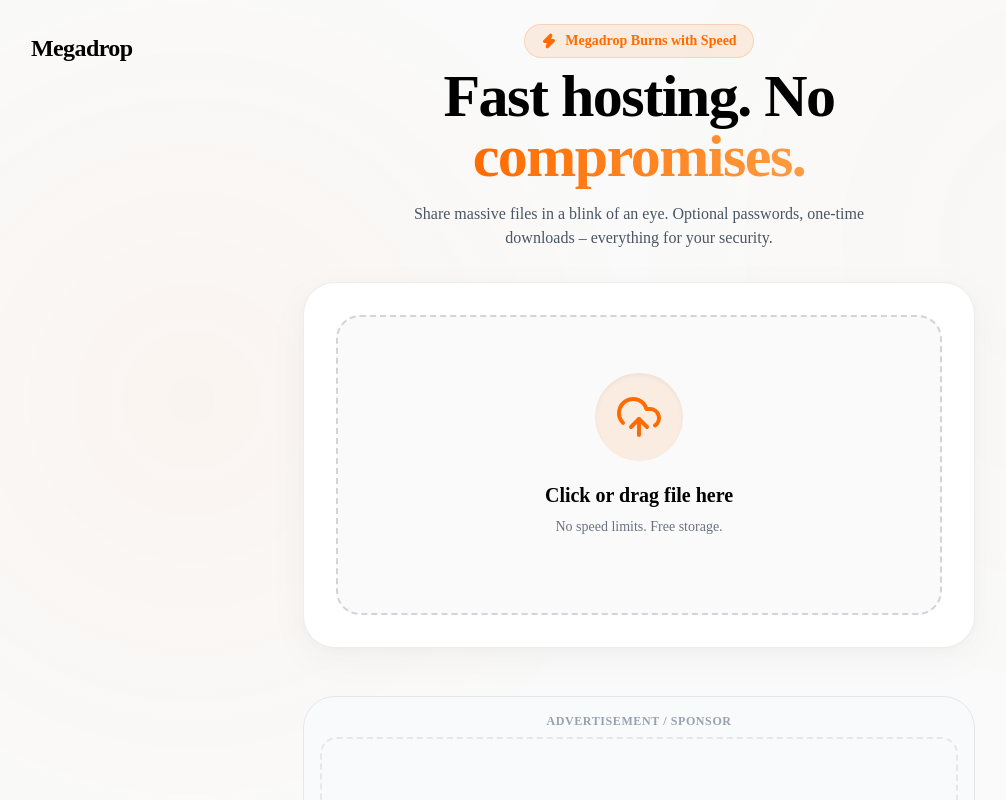
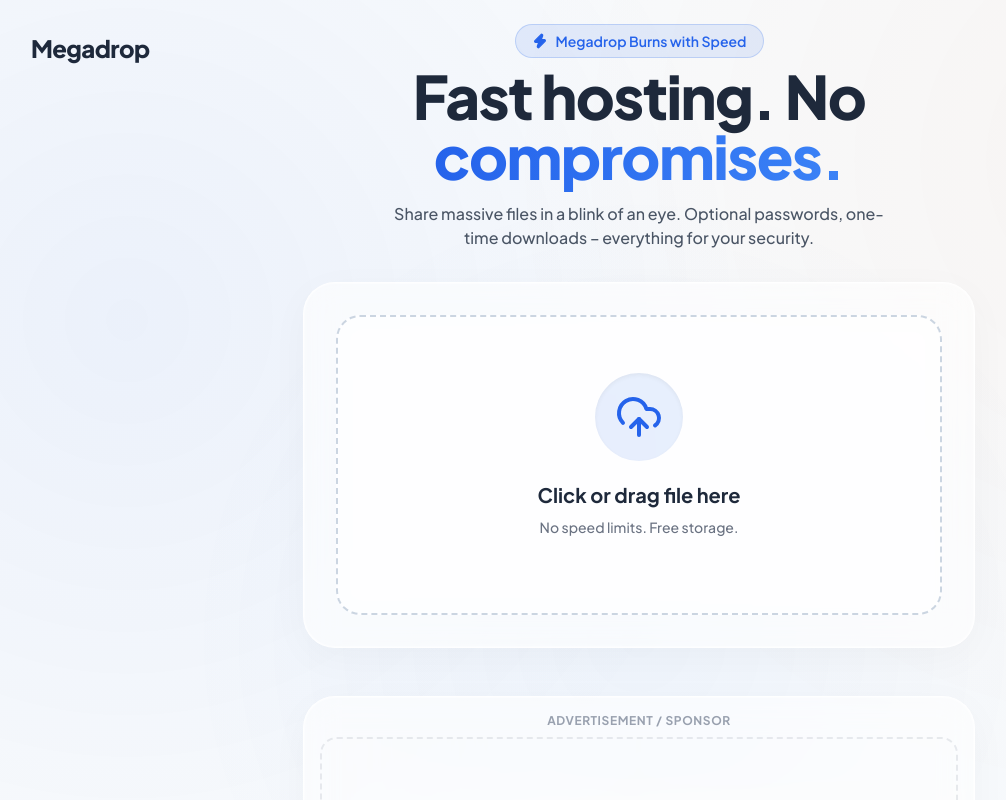
Before and after one commit to Redcatekkk/megadrop, a Next.js app: page /en in a window 1280 px wide. Shown: the top 800 px of the page, without its empty margins (1-1007 px from the left). Built offline with nearby package versions, Linux system fonts and the light colour scheme.

Commit message:
feat(ui): redesign to pro-max glassmorphism style and Plus Jakarta Sans

```diff
--- a/src/app/[lang]/f/[id]/DownloadClientUI.tsx
+++ b/src/app/[lang]/f/[id]/DownloadClientUI.tsx
@@ -88,12 +88,12 @@
     <motion.div
       initial={{ opacity: 0, scale: 0.95 }}
       animate={{ opacity: 1, scale: 1 }}
-      className="glass-panel w-full max-w-xl p-8 md:p-12 rounded-[2rem] flex flex-col items-center relative z-10 bg-white"
+      className="glass-panel w-full max-w-xl p-8 md:p-12 rounded-[2rem] flex flex-col items-center relative z-10"
     >
       <AnimatePresence mode="wait">
         {!previewData ? (
           <motion.div key="main" className="w-full flex flex-col items-center" exit={{ opacity: 0, scale: 0.95 }}>
-            <div className="w-24 h-24 bg-orange-50 rounded-full flex items-center justify-center mb-6 border border-orange-100 shadow-inner">
+            <div className="w-24 h-24 bg-blue-50 rounded-full flex items-center justify-center mb-6 border border-blue-100 shadow-inner">
               <DownloadCloud className="w-10 h-10 text-primary" />
             </div>
 
@@ -142,7 +142,7 @@
               <button
                 onClick={() => handleAction('download')}
                 disabled={isProcessing}
-                className="w-full py-4 rounded-xl font-bold text-white text-lg bg-primary hover:bg-[#e66000] transition-all shadow-xl shadow-primary/25 active:scale-95 disabled:opacity-50 disabled:scale-100 flex justify-center items-center gap-2"
+                className="w-full py-4 rounded-xl font-bold text-white text-lg bg-[#F97316] hover:bg-[#EA580C] transition-all shadow-xl shadow-[#F97316]/20 active:scale-95 disabled:opacity-50 disabled:scale-100 flex justify-center items-center gap-2"
               >
                 {isProcessing ? dict.download.processing : dict.download.downloadBtn}
                 {!isProcessing && <DownloadCloud className="w-5 h-5"/>}
@@ -180,7 +180,7 @@
                  </button>
                  <button
                    onClick={() => window.location.href = previewData.dlUrl}
-                   className="px-4 py-2 bg-primary text-white rounded-lg font-semibold text-sm hover:bg-[#e66000] flex items-center gap-2 shadow-md shadow-primary/20"
+                   className="px-4 py-2 bg-primary text-white rounded-lg font-semibold text-sm hover:bg-blue-700 flex items-center gap-2 shadow-md shadow-primary/20"
                   >
                     <DownloadCloud className="w-4 h-4"/> {dict.download.saveBtn}
                  </button>
--- a/src/app/[lang]/layout.tsx
+++ b/src/app/[lang]/layout.tsx
@@ -1,13 +1,13 @@
 import type { Metadata } from "next";
-import { Geist, Geist_Mono } from "next/font/google";
+import { Plus_Jakarta_Sans, Geist_Mono } from "next/font/google";
 import Link from "next/link";
 import "../globals.css";
 
 import { getDictionary, Locale } from "@/lib/dictionaries";
 import { I18nProvider } from "@/components/I18nProvider";
 
-const geistSans = Geist({
-  variable: "--font-geist-sans",
+const plusJakartaSans = Plus_Jakarta_Sans({
+  variable: "--font-sans",
   subsets: ["latin"],
 });
 
@@ -42,7 +42,7 @@
   return (
     <html
       lang={lang}
-      className={`${geistSans.variable} ${geistMono.variable} h-full antialiased`}
+      className={`${plusJakartaSans.variable} ${geistMono.variable} h-full antialiased`}
     >
       <head>
         <script async src="https://pagead2.googlesyndication.com/pagead/js/adsbygoogle.js?client=ca-pub-5365099957491511" crossOrigin="anonymous"></script>
--- a/src/app/[lang]/page.tsx
+++ b/src/app/[lang]/page.tsx
@@ -208,7 +208,7 @@
                       onClick={copyToClipboard}
                       className={cn(
                         "h-full px-6 font-bold transition-colors m-1 rounded-lg",
-                        copied ? "bg-green-600 text-white" : "bg-primary text-white hover:bg-[#e66000]"
+                        copied ? "bg-green-600 text-white" : "bg-primary text-white hover:bg-blue-700 hover:shadow-md hover:shadow-primary/20"
                       )}
                     >
                       {copied ? dict.home.copied : dict.home.copy}
@@ -362,7 +362,7 @@
 
                       </div>
 
-                      <button onClick={handleUpload} className="w-full mt-4 py-4 rounded-xl font-bold text-white text-lg bg-primary hover:bg-[#e66000] focus:ring-4 focus:ring-primary/30 transition-all shadow-lg active:scale-[0.98]">
+                      <button onClick={handleUpload} className="w-full mt-4 py-4 rounded-xl font-bold text-white text-lg bg-[#F97316] hover:bg-[#EA580C] focus:ring-4 focus:ring-[#F97316]/30 transition-all shadow-lg hover:shadow-[#F97316]/20 active:scale-[0.98]">
                         {dict.home.uploadBtnAction}
                       </button>
                     </motion.div>
--- a/src/app/globals.css
+++ b/src/app/globals.css
@@ -20,16 +20,17 @@
 }
 
 :root {
-  --background: #FAFAFA;
-  --foreground: #000000;
-  --primary: #FF6B00;
+  --background: #F8FAFC;
+  --foreground: #1E293B;
+  --primary: #2563EB;
   --primary-foreground: #ffffff;
-  --secondary: #EDEDED;
-  --secondary-foreground: #000000;
-  --border: #EDEDED;
+  --secondary: #EFF6FF;
+  --secondary-foreground: #1E3A8A;
+  --border: #E2E8F0;
   --destructive: #ef4444;
   --destructive-foreground: #ffffff;
   --radius: 0.75rem;
+  --accent-cta: #F97316;
 }
 
 @layer base {
@@ -38,10 +39,11 @@
   }
   body {
     @apply bg-background text-foreground antialiased min-h-screen selection:bg-primary/30;
-    /* Delikatne plamy kolorów w tle */
+    /* Delikatne plamy kolorów w tle (modern glassmorphism depth) */
     background-image:
-      radial-gradient(circle at 15% 50%, rgba(255, 107, 0, 0.04), transparent 40%),
-      radial-gradient(circle at 85% 30%, rgba(255, 107, 0, 0.02), transparent 40%);
+      radial-gradient(circle at 10% 40%, rgba(37, 99, 235, 0.06), transparent 50%),
+      radial-gradient(circle at 90% 20%, rgba(249, 115, 22, 0.04), transparent 50%),
+      radial-gradient(circle at 50% 80%, rgba(59, 130, 246, 0.05), transparent 50%);
   }
   html {
     @apply font-sans;
@@ -49,24 +51,28 @@
 }
 
 .glass-panel {
-  background: #ffffff;
-  border: 1px solid var(--border);
-  box-shadow: 0 10px 40px rgba(0, 0, 0, 0.04), 0 2px 10px rgba(0, 0, 0, 0.02);
+  background: rgba(255, 255, 255, 0.6);
+  backdrop-filter: blur(16px);
+  -webkit-backdrop-filter: blur(16px);
+  border: 1px solid rgba(255, 255, 255, 0.8);
+  box-shadow: 0 10px 40px rgba(0, 0, 0, 0.03), 0 2px 10px rgba(0, 0, 0, 0.01), inset 0 0 0 1px rgba(255, 255, 255, 0.4);
 }
 
 .upload-zone {
-  background: #FAFAFA;
-  border: 2px dashed #d4d4d8; /* Jasny szary obrys */
-  transition: all 0.2s ease-in-out;
+  background: rgba(255, 255, 255, 0.4);
+  border: 2px dashed #CBD5E1;
+  transition: all 0.25s ease-in-out;
+  backdrop-filter: blur(12px);
+  -webkit-backdrop-filter: blur(12px);
 }
 
 .upload-zone:hover, .upload-zone.drag-active {
-  background: #fff5ea; /* Bardzo jasny pomarańczowy */
+  background: rgba(37, 99, 235, 0.02); /* bardzo jasny niebieski */
   border-color: var(--primary);
 }
 
 .text-gradient {
-  background: linear-gradient(to right, #FF6B00, #ff9b40);
+  background: linear-gradient(to right, #2563EB, #3B82F6);
   -webkit-background-clip: text;
   -webkit-text-fill-color: transparent;
   background-clip: text;
--- a/src/components/AdSpace.tsx
+++ b/src/components/AdSpace.tsx
@@ -48,9 +48,9 @@
 
   if (adBlocked) {
     return (
-      <div className={`w-full bg-orange-50 border-2 border-orange-100 rounded-[2rem] p-6 lg:p-8 flex flex-col items-center justify-center text-center space-y-4 shadow-sm ${className}`}>
+      <div className={`w-full glass-panel rounded-[2rem] p-6 lg:p-8 flex flex-col items-center justify-center text-center space-y-4 ${className}`}>
         <div className="flex gap-2 mb-1">
-          <ShieldCheck className="w-10 h-10 text-orange-500" />
+          <ShieldCheck className="w-10 h-10 text-[#F97316]" />
           <Heart className="w-10 h-10 text-red-500 fill-red-500" />
         </div>
         <h3 className="text-xl font-black text-foreground tracking-tight">{dict.adspace.adblockDetected}</h3>
@@ -62,7 +62,7 @@
   }
 
   return (
-    <div className={`w-full flex flex-col items-center justify-center bg-gray-50 border border-gray-200 rounded-[2rem] p-4 min-h-[120px] overflow-hidden ${className}`}>
+    <div className={`w-full flex flex-col items-center justify-center glass-panel shadow-sm rounded-[2rem] p-4 min-h-[120px] overflow-hidden ${className}`}>
       <span className="text-xs text-gray-400 font-bold mb-2 uppercase tracking-wider">{dict.adspace.sponsor}</span>
       <div className="w-full flex items-center justify-center relative min-h-[250px]">
         {/* Placeholder deweloperski widoczny na szaro jeśli AdSense nie wrzuci jeszcze iframe'a */}
```
